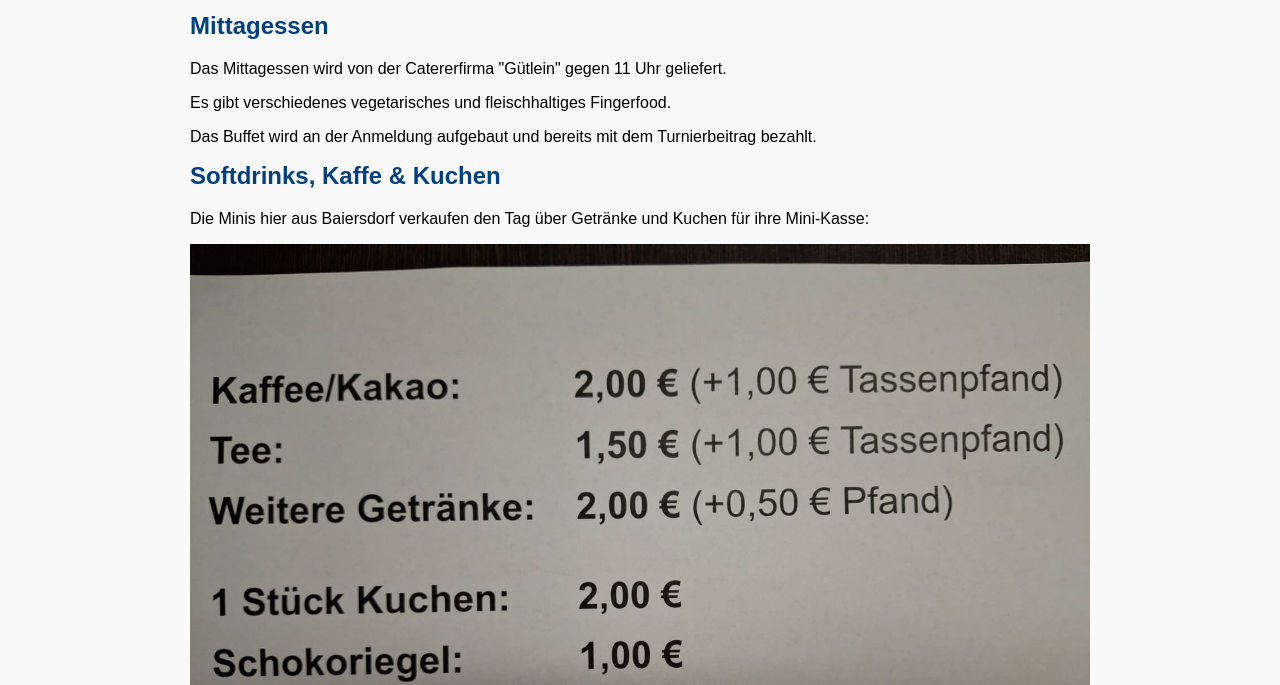
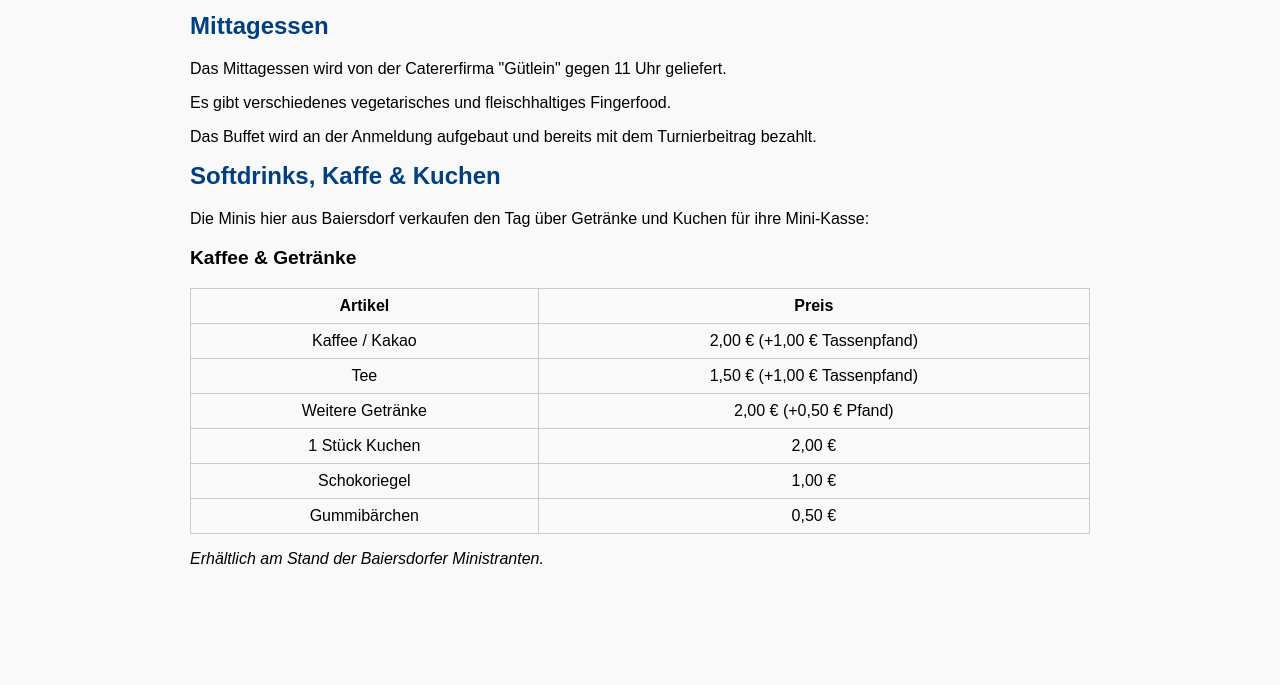
Before and after one commit to cpletten/BayernCup26, a plain HTML site: page preisliste.html in a window 1280 px wide. Shown: the part 115-800 px from the top of the page. Drawn offline with Linux system fonts and the light colour scheme.

Commit message:
Update preisliste.html

```diff
--- a/preisliste.html
+++ b/preisliste.html
@@ -32,7 +32,40 @@
 
   <h2>Softdrinks, Kaffe & Kuchen</h2>
   <p>Die Minis hier aus Baiersdorf verkaufen den Tag über Getränke und Kuchen für ihre Mini-Kasse:</p>
-  <img src="BspPreisliste.jpg" alt="Preisliste">
+<h3 class="highlight">Kaffee & Getränke</h3>
+
+<table>
+  <tr>
+    <th>Artikel</th>
+    <th>Preis</th>
+  </tr>
+  <tr>
+    <td>Kaffee / Kakao</td>
+    <td>2,00 € (+1,00 € Tassenpfand)</td>
+  </tr>
+  <tr>
+    <td>Tee</td>
+    <td>1,50 € (+1,00 € Tassenpfand)</td>
+  </tr>
+  <tr>
+    <td>Weitere Getränke</td>
+    <td>2,00 € (+0,50 € Pfand)</td>
+  </tr>
+  <tr>
+    <td>1 Stück Kuchen</td>
+    <td>2,00 €</td>
+  </tr>
+  <tr>
+    <td>Schokoriegel</td>
+    <td>1,00 €</td>
+  </tr>
+  <tr>
+    <td>Gummibärchen</td>
+    <td>0,50 €</td>
+  </tr>
+</table>
+
+<p><i>Erhältlich am Stand der Baiersdorfer Ministranten.</i></p>
 </main>
 </body>
 </html>
```
